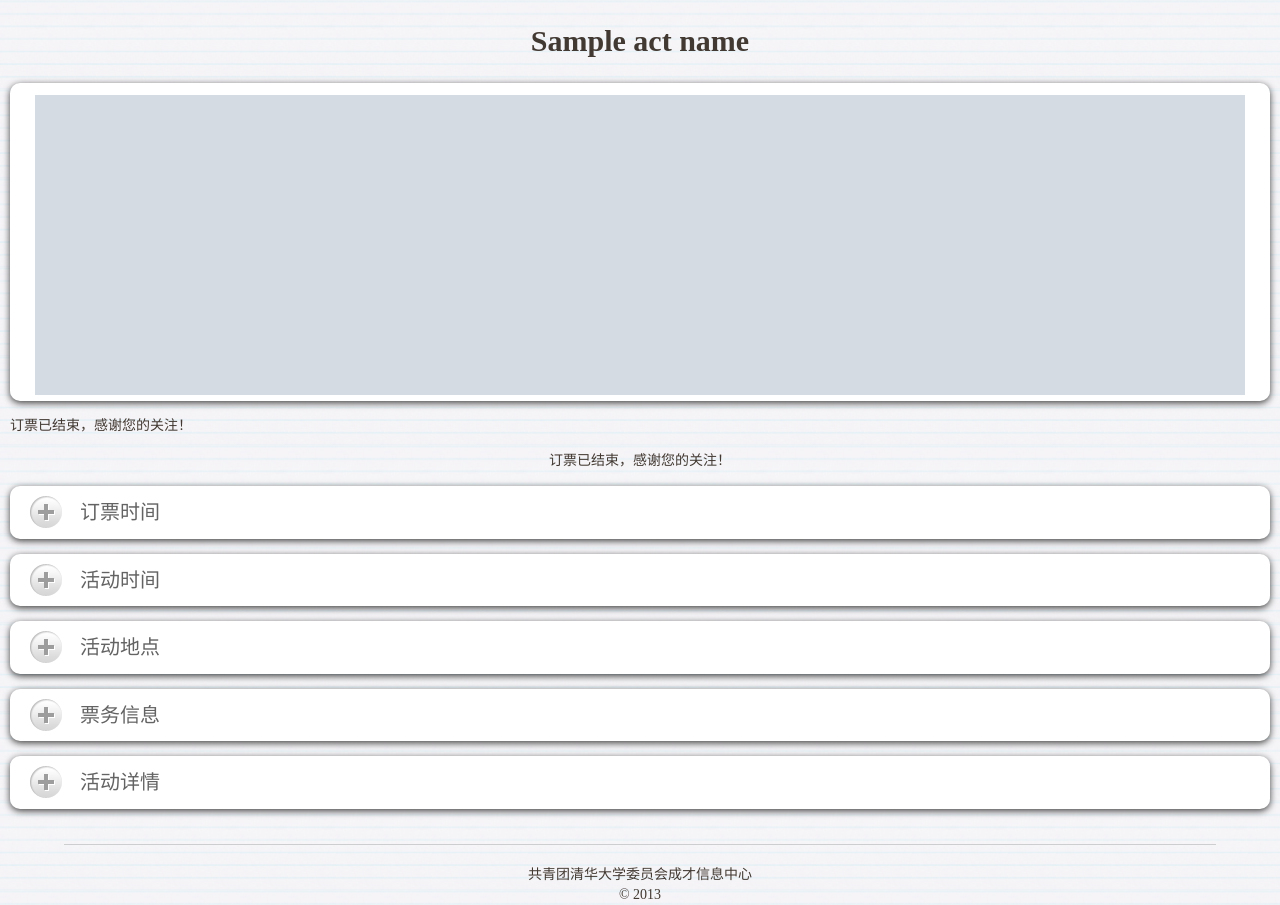
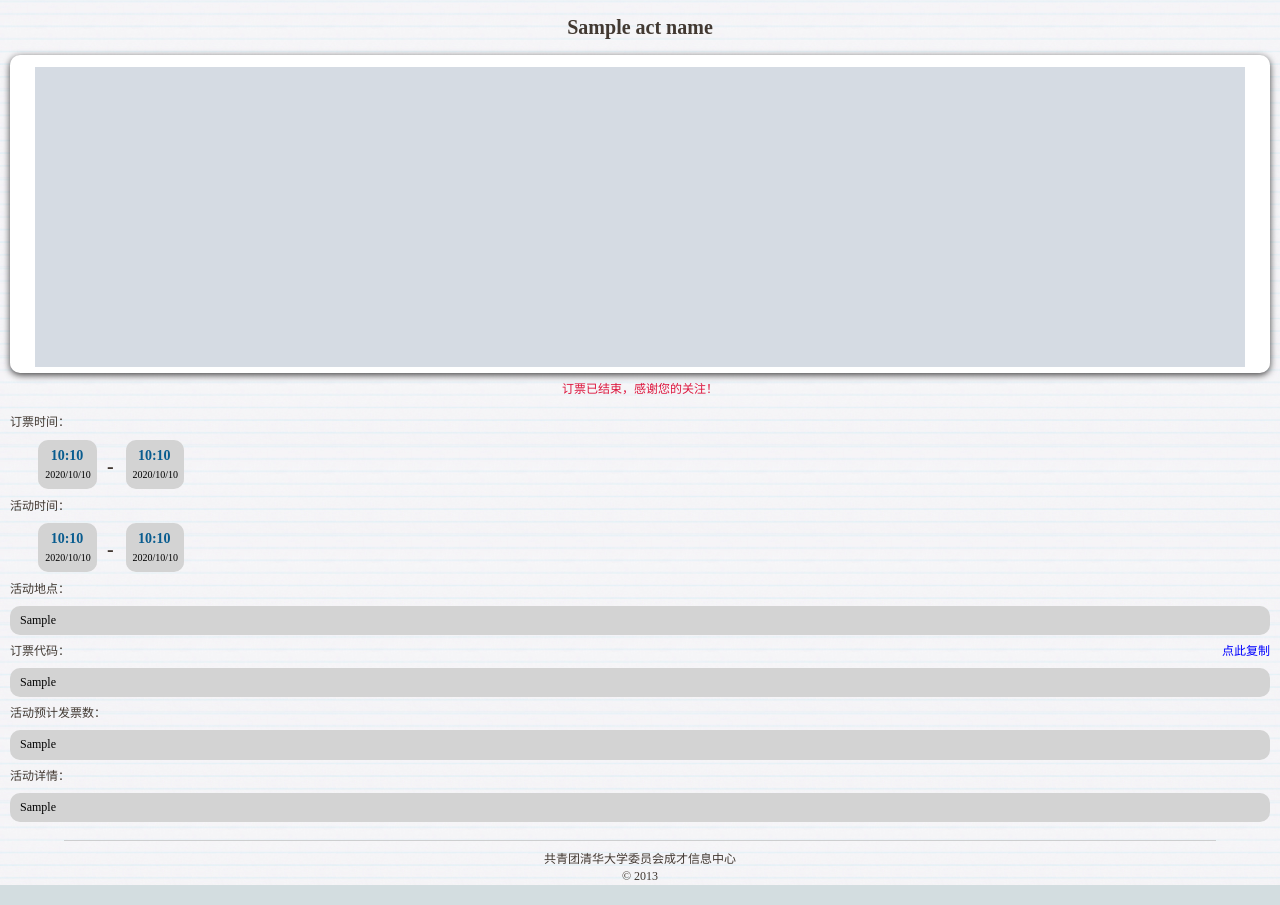
Before and after one commit to chenhuarong/tsinghuatuan, a Django app: template urlhandler/userpage/templates/activitydetails.html in a window 1280 px wide. Run offline with Django 3.2, Linux system fonts and the light colour scheme; the template is opened without the code that fills it: most values are stand-ins (such as "Sample title", 1, 10 or a date in 2020); grey boxes marked "Sample" are stand-in pictures.

Commit message:
activity page revise && ticket page add

```diff
--- a/urlhandler/userpage/static/css/base.css
+++ b/urlhandler/userpage/static/css/base.css
@@ -9,20 +9,20 @@
 {
     margin:0px;
     font-family:"微软雅黑","黑体","宋体";
-    font-size: 14px;
+    font-size: 12px;
     line-height: 1.428571429;
     background:url(../img/bg.png) repeat;
     color: #423932;
 }
 
 h1{
-  font-size: 30px;
+  font-size: 20px;
   text-align:center;
 }
 
 hr {
-  margin-top: 20px;
-  margin-bottom: 20px;
+  margin-top: 10px;
+  margin-bottom: 10px;
   border: 0;
   width: 90%;
   border-top: 1px solid #CDCECF;
--- a/urlhandler/userpage/static/css/details.css
+++ b/urlhandler/userpage/static/css/details.css
@@ -18,88 +18,71 @@
     width: 100%;
 }
 .details-wrapper .text-inner{
-    background: #fff;
-    border-top: 6px solid #FFF;
-    border-bottom: 6px solid #FFF;
-    max-height: 300px;
-    overflow: hidden;
-    box-shadow: 0px 2px 7px rgba(0,0,0,0.75);
     border-radius: 10px;
-    width: 100%;
+    background-color: lightgrey;
 }
 .trigger {
-    padding-left: 30px;
-    background: url(../img/toggle_open.gif) no-repeat left;
-    background-position: 20px 4px;
-    text-align: left;
 }
 .active {
-    background:url(../img/toggle_close.gif) no-repeat left;
-    background-position: 20px 4px;
 }
 .trigger a{
-    color: #636363;
+    color: #000;
     text-decoration: none;
     display: block;
-    padding:6px 0 6px 40px;
-    font-size:20px;
+    padding: 6px 0 6px 5px;
+    padding-left: 10px;
+    font-size: 12px;
+    text-align: left;
 }
 .details-img{
     width:96%;
 }
 .details-divider{
     width: 100%;
-    height: 15px;
+    height: 8px;
 }
 .date-wrapper{
     padding-left: 3%;
-    padding-bottom: 95px;
+    height: 50px;
 }
 .date-wrapper .inner{
-    background: #fff;
-    border-top: 6px solid #FFF;
-    border-bottom: 6px solid #FFF;
+    background: lightgrey;
+    border-top: 6px solid lightgrey;
+    border-bottom: 6px solid lightgrey;
     max-height: 300px;
     overflow: hidden;
-    box-shadow: 0px 2px 7px rgba(0,0,0,0.75);
     border-radius: 10px;
     float:left;
 }
 .date{
-    float:left;
-    margin:0px 12px 10px 10px;
+    margin: 0px 8px 0px 5px;
     padding-left: 3%;
+    text-align:center;
 }
 .date-space{
   float:left;
   margin:12px 12px 10px 10px;
 }
 span.hour{
-    font-size:30px;
+    font-size:14px;
     color:#085C8F;
     text-align:center;
-    float:left;
     font-weight:bold;
-    line-height:60px;
 }
 span.day{
-    font-size:16px;
-    font-weight:bold;
-    color:#7b7b7b;
+    font-size:10px;
+    color:#000;
     text-align:center;
-    float:left;
     line-height:14px;
 }
 span.space{
-    font-size: 68px;
-    font-weight:bold;
-    line-height:60px;
-    margin-left: -5%;
+    font-size: 20px;
+    font-weight: bold;
 }
 
 .toggle_container{
     overflow: hidden;
-    padding:10px 10px 0 10px;
+    padding:8px 10px 0 10px;
     clear: both;
 }
 .toggle_container ul{
@@ -108,17 +91,20 @@
     list-style:none;
 }
 .toggle_container ul li{
-    padding:12px 0 12px 12px;
-    font-weight:bold;
-    color:#fff;
-    margin:0px 0 5px 0;
-    -moz-border-radius:5px;
-    -webkit-border-radius:5px;
-    -khtml-border-radius:5px;
-    background-color:#6F6F6F;
+    padding: 5px 0 5px 10px;
+    font-weight: bold;
+    color: #fff;
+    -moz-border-radius: 5px;
+    -webkit-border-radius: 5px;
+    -khtml-border-radius: 5px;
+    background-color: #6F6F6F;
 }
 .timer-wrapper{
     padding-left: 10px;
+}
+.invalid-time{
+    text-align: center;
+    color: crimson;
 }
 .timer{
     font:20px arial;
@@ -131,3 +117,17 @@
 	color:#fff;
 	letter-spacing:-1px;
 }
+.abstract-wrapper{
+    padding: 0px 10px 5px 10px;
+}
+.abstract{
+    background: #fff;
+    border-radius: 10px;
+    padding: 2px;
+    text-align: center;
+}
+.clipcopy{
+    float: right;
+    margin-right: 10px;
+    color: blue;
+}
--- a/urlhandler/userpage/static/js/details.js
+++ b/urlhandler/userpage/static/js/details.js
@@ -6,73 +6,26 @@
  * To change this template use File | Settings | File Templates.
  */
 
-var book_status = 0;
-var time_status = 0;
-var place_status = 0;
-var ticket_status = 0;
-var details_status = 0;
+document.getElementById('slidedown').onclick = function(){
+        document.getElementById('actabstract').style.display = "none";
+        document.getElementById('actdetails').style.display = "block";
 
-document.getElementById('booktime').onclick = function(){
-    if(book_status){
-        document.getElementById('booktrigger').className = "trigger";
-        document.getElementById('bookdetails').style.display = "none";
-        book_status = 0;
-    }
-    else{
-        document.getElementById('booktrigger').className = "trigger active";
-        document.getElementById('bookdetails').style.display = "block";
-        book_status = 1;
+}
+document.getElementById('slideup').onclick = function(){
+        document.getElementById('actabstract').style.display = "block";
+        document.getElementById('actdetails').style.display = "none";
+}
+
+ function copyClip(){
+    var textcopy = document.getElementById('actkey').innerHTML;
+    if(navigator.userAgent.toLowerCase().indexOf('ie') > -1) {
+        clipboardData.setData('Text',textcopy);
+        alert ("该地址已复制到剪切板！");
+    } else {
+        prompt("请复制以下代码:",textcopy);
     }
 }
 
-document.getElementById('activitytime').onclick = function(){
-    if(time_status){
-        document.getElementById('timetrigger').className = "trigger";
-        document.getElementById('timedetails').style.display = "none";
-        time_status = 0;
-    }
-    else{
-        document.getElementById('timetrigger').className = "trigger active";
-        document.getElementById('timedetails').style.display = "block";
-        time_status = 1;
-    }
+document.getElementById('copykey').onclick = function(){
+    copyClip();
 }
-
-document.getElementById('place').onclick = function(){
-    if(place_status){
-        document.getElementById('placetrigger').className = "trigger";
-        document.getElementById('placedetails').style.display = "none";
-        place_status = 0;
-    }
-    else{
-        document.getElementById('placetrigger').className = "trigger active";
-        document.getElementById('placedetails').style.display = "block";
-        place_status = 1;
-    }
-}
-
-document.getElementById('ticket').onclick = function(){
-    if(ticket_status){
-        document.getElementById('tickettrigger').className = "trigger";
-        document.getElementById('ticketdetails').style.display = "none";
-        ticket_status = 0;
-    }
-    else{
-        document.getElementById('tickettrigger').className = "trigger active";
-        document.getElementById('ticketdetails').style.display = "block";
-        ticket_status = 1;
-    }
-}
-
-document.getElementById('content').onclick = function(){
-    if(details_status){
-        document.getElementById('contenttrigger').className = "trigger";
-        document.getElementById('contentdetails').style.display = "none";
-        details_status = 0;
-    }
-    else{
-        document.getElementById('contenttrigger').className = "trigger active";
-        document.getElementById('contentdetails').style.display = "block";
-        details_status = 1;
-    }
-}
--- a/urlhandler/userpage/templates/activityphoto.html
+++ b/urlhandler/userpage/templates/activityphoto.html
@@ -1,6 +1,6 @@
 <div class="details-wrapper">
     <div class="img-inner">
-        <img class="details-img" src="{{activity_photo  }}" />
+        <img class="details-img" src="{{act_photo  }}" />
     </div>
 </div>
 <div class="details-divider"></div>
--- a/urlhandler/userpage/templates/activitytext.html
+++ b/urlhandler/userpage/templates/activitytext.html
@@ -1,15 +1,15 @@
 <div class="details-text">
 
     {% if act_status == 0 %}
-        <div class="timer-wrapper">
+        <div class="timer-wrapper" id="duringbook">
         订票正在进行中，距订票结束还有：
         </div>
     {% elif act_status == 1 %}
-        <div class="timer-wrapper">
+        <div class="timer-wrapper" id="beforebook">
         距订票开始还有：
         </div>
     {% else %}
-        <div class="timer-wrapper">
+        <div class="invalid-time">
         订票已结束，感谢您的关注！
         </div>
     {% endif %}
@@ -19,15 +19,11 @@
     </div>
     <div class="details-divider"></div>
 
-    <div class="details-wrapper" id="booktime">
-        <div class="text-inner">
-            <div class="trigger" id="booktrigger">
-                <a>订票时间</a>
-            </div>
-        </div>
+    <div class="timer-wrapper">
+    订票时间：
     </div>
-    <div class="date-wrapper" style="display: none" id="bookdetails">
-        <div class="details-divider"></div>
+    <div class="details-divider"></div>
+    <div class="date-wrapper" id="bookdetails">
         <div class="inner">
             <div class="date">
                 <span class="hour">{{ act_bookstart|date:"H:i"}}</span><br>
@@ -47,15 +43,11 @@
     </div>
     <div class="details-divider"></div>
 
-    <div class="details-wrapper" id="activitytime">
-        <div class="text-inner">
-            <div class="trigger" id="timetrigger">
-                <a>活动时间</a>
-            </div>
-        </div>
+    <div class="timer-wrapper">
+    活动时间：
     </div>
-    <div class="date-wrapper" style="display: none" id="timedetails">
-        <div class="details-divider"></div>
+    <div class="details-divider"></div>
+    <div class="date-wrapper" id="timedetails">
         <div class="inner">
             <div class="date">
                 <span class="hour">{{ act_begintime|date:"H:i"}}</span><br>
@@ -75,46 +67,74 @@
     </div>
     <div class="details-divider"></div>
 
-    <div class="details-wrapper" id="place">
+    <div class="timer-wrapper">
+    活动地点：
+    </div>
+    <div class="details-divider"></div>
+    <div class="details-wrapper">
         <div class="text-inner">
-            <div class="trigger" id="placetrigger">
-                <a>活动地点</a>
+            <div class="trigger">
+                <a>{{ act_place }}</a>
             </div>
         </div>
     </div>
-    <div class="toggle_container" style="display: none;" id="placedetails">
-            <ul>
-                <li>{{ act_place }}</li>
-            </ul>
+    <div class="details-divider"></div>
+
+    <div class="timer-wrapper">
+    订票代码：<div class="clipcopy" id="copykey">点此复制</div>
+    </div>
+    <div class="details-divider"></div>
+    <div class="details-wrapper">
+        <div class="text-inner">
+            <div class="trigger">
+                <a id="actkey">{{ act_key }}   </a>
+            </div>
+        </div>
     </div>
     <div class="details-divider"></div>
 
-    <div class="details-wrapper" id="ticket">
+    <div class="timer-wrapper">
+    活动预计发票数：
+    </div>
+    <div class="details-divider"></div>
+    <div class="details-wrapper">
         <div class="text-inner">
-            <div class="trigger" id="tickettrigger">
-                <a>票务信息</a>
+            <div class="trigger">
+                <a>{{ act_totaltickets }}</a>
             </div>
         </div>
     </div>
-    <div class="toggle_container" style="display: none;" id="ticketdetails">
-            <ul>
-                <li>活动预计发票数：{{ act_totaltickets }}</li>
-                <li>活动每个可订最大张数：{{ act_perorder }}</li>
-            </ul>
+    <div class="details-divider"></div>
+
+    <div class="timer-wrapper">
+    活动详情：
     </div>
     <div class="details-divider"></div>
-
-    <div class="details-wrapper" id="content">
+    <div class="details-wrapper" id="actabstract">
         <div class="text-inner">
-            <div class="trigger" id="contenttrigger">
-                <a>活动详情</a>
+            <div class="trigger">
+                <a>{{ act_abstract }}</a>
+            </div>
+            {% if act_text_status == 1 %}
+            <div id="slidedown" class="abstract-wrapper">
+                <div class="abstract" >
+                    查看更多
+                </div>
+            </div>
+            {% endif %}
+        </div>
+    </div>
+    <div class="details-wrapper" id="actdetails" style="display: none">
+        <div class="text-inner">
+            <div class="trigger">
+                <a>{{ act_text }}</a>
+            </div>
+            <div id="slideup" class="abstract-wrapper">
+                <div class="abstract" >
+                    收起更多
+                </div>
             </div>
         </div>
-    </div>
-    <div class="toggle_container" style="display: none;" id="contentdetails">
-            <ul>
-                <li>{{ activity_text }}</li>
-            </ul>
     </div>
     <div class="details-divider"></div>
 
@@ -127,7 +147,7 @@
     function CountDown()
     {
         var strtimer = '';
-        if(totalseconds>=0){
+        if(totalseconds>0){
             var days = parseInt(totalseconds / 60 / 60 / 24, 10);
             var hours = parseInt(totalseconds  / 60 / 60 % 24, 10);
             var minutes = parseInt(totalseconds  / 60 % 60, 10);
@@ -144,9 +164,11 @@
             clearInterval(timer);
             if(actstatus == 0){//from booktime to end
                 strtimer = '订票已结束，感谢您的关注！';
+                document.getElementById('duringbook').style.display  ="none";
             }
-            else{
+            if(actstatus == 1){
                 strtimer = '订票已经开始!';
+                document.getElementById('beforebook').style.display  ="none";
             }
         }
         document.getElementById('activitytimer').innerHTML = strtimer;
--- a/urlhandler/userpage/urls.py
+++ b/urlhandler/userpage/urls.py
@@ -5,4 +5,5 @@
                        url(r'^validate/$', 'userpage.views.validate_view'),
                        url(r'^validate/try/$', 'userpage.views.validate_post'),
                        url(r'^activity/$','userpage.views.details_view'),
+                       url(r'^ticket/$','userpage.views.ticket_view'),
                        )
```
Also changed, not shown: urlhandler/userpage/static/css/ticket.css (added, +8 -0 lines), urlhandler/userpage/templates/activityticket.html (added, +36 -0 lines), urlhandler/userpage/views.py (+30 -5 lines).
